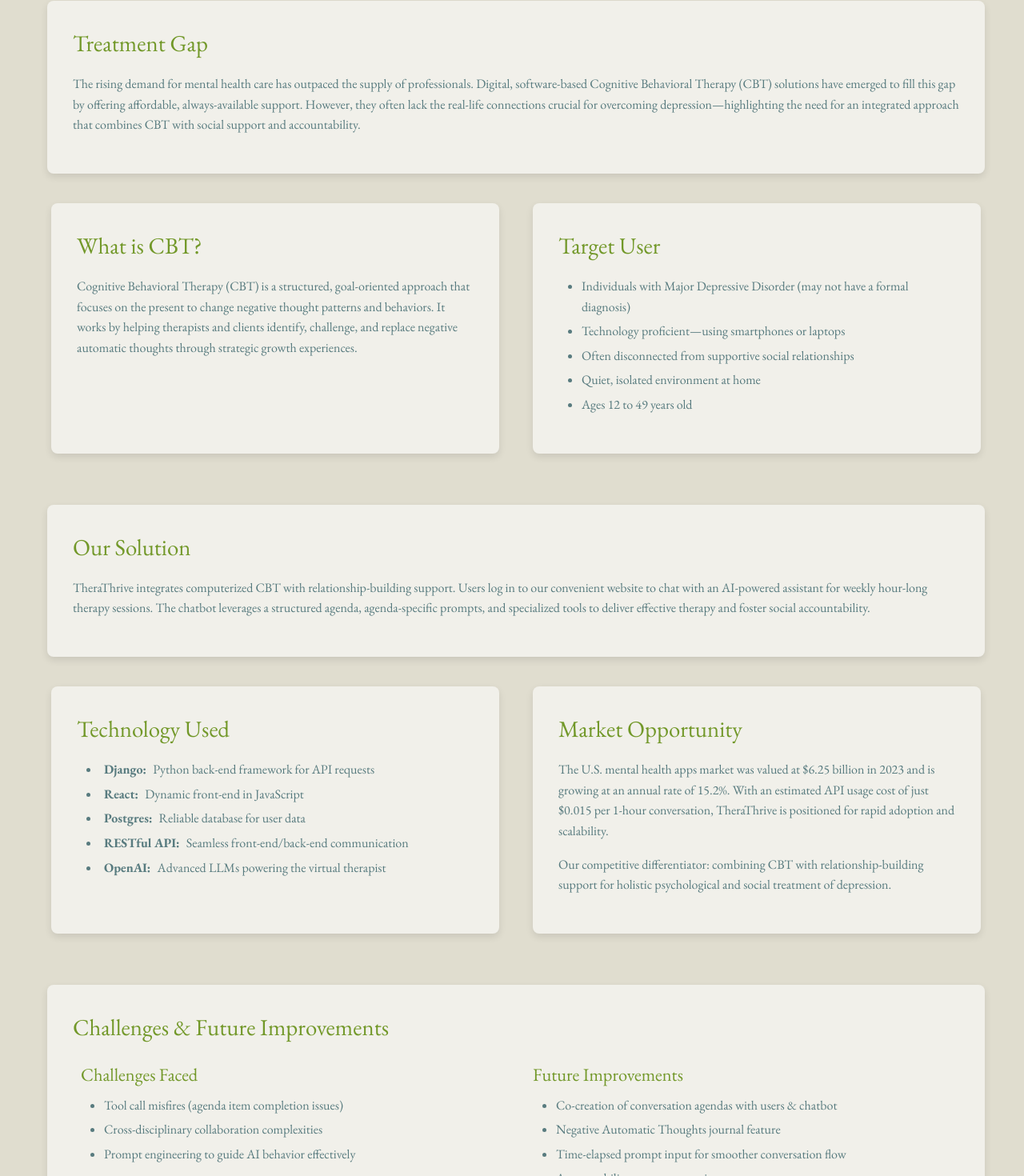
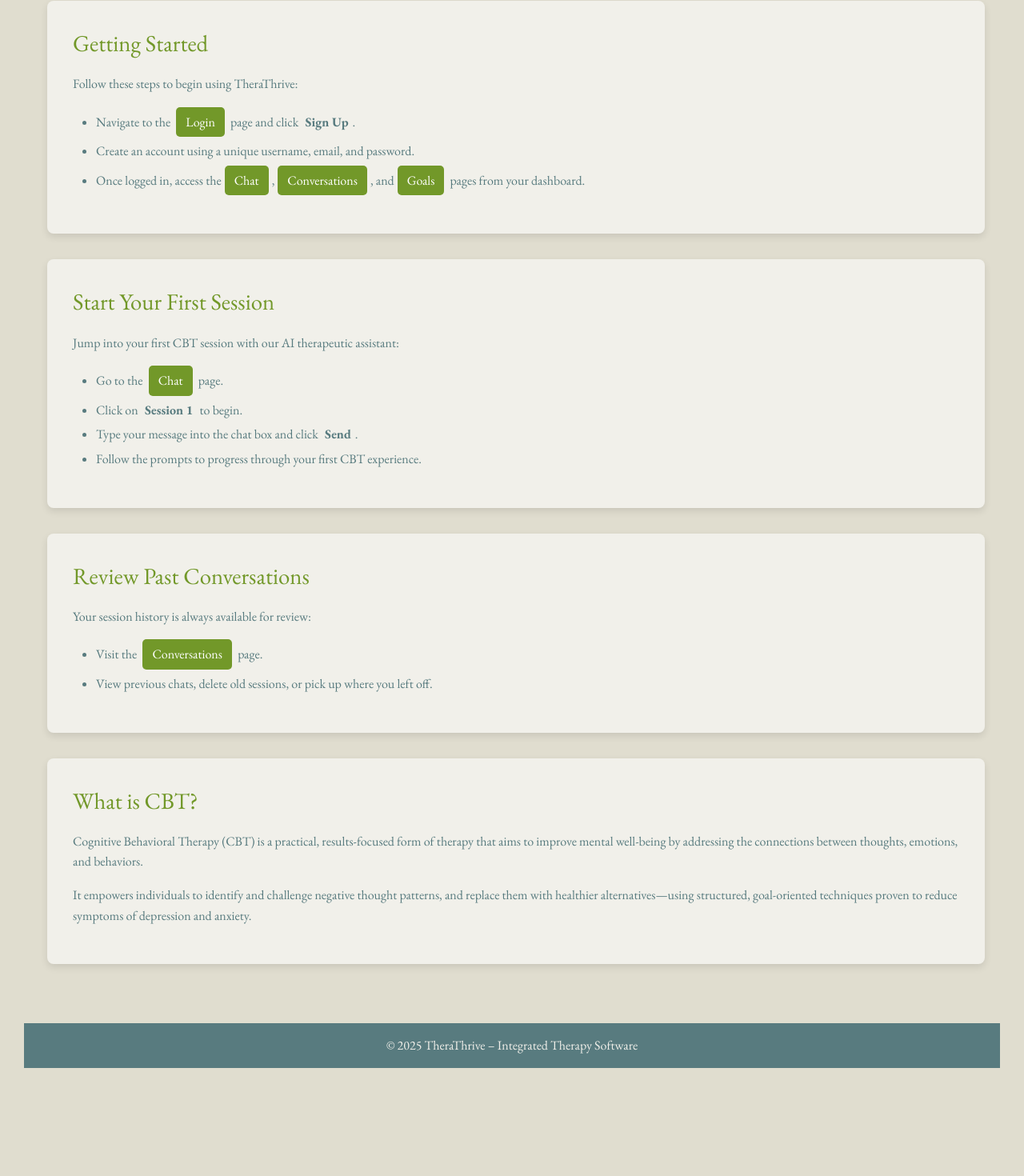
Before and after one commit to thavishkagamage/Integrated-Therapy-Software, a React (Create React App) app in the folder cbt_chatbot/front-end/: page / in a window 1280 px wide. Shown: the part 743-2213 px from the top of the page at 80% size. After the commit the page ends 2109 px from the top, so only its background shows below. Built offline with nearby package versions, Linux system fonts and the light colour scheme.

Commit message:
Home page and meet the team
ui updates

```diff
--- a/cbt_chatbot/front-end/src/components/app/App.css
+++ b/cbt_chatbot/front-end/src/components/app/App.css
@@ -354,3 +354,18 @@
   padding: 1rem;
   font-size: 1rem;
 }
+
+.link-button {
+  display: inline-block;
+  margin: 0 4px;
+  padding: 6px 12px;
+  background-color: var(--highlight-color); /* Use a real color or CSS variable */
+  color: white;
+  text-decoration: none;
+  border-radius: 5px;
+  transition: background-color 0.3s ease;
+}
+
+.link-button:hover {
+  background-color: var(--accent-color);
+}
--- a/cbt_chatbot/front-end/src/components/app/App.js
+++ b/cbt_chatbot/front-end/src/components/app/App.js
@@ -9,7 +9,8 @@
 import Register from '../register/Register';
 import Conversations from '../conversations/Conversations';
 import ConversationDetail from '../conversations/ConversationDetail';
-import Goals from '../goals/Goals';  // Import Goals component
+import Goals from '../goals/Goals';
+import Teams from '../teams/Teams';
 import UserIcon from "../../images/user-icon.png";
 
 function App() {
@@ -58,7 +59,7 @@
             <li className="nav-item"><Link className="nav-link" to="/sessions">Chat</Link></li>
             {isLoggedIn && <li className="nav-item"><Link className="nav-link" to="/conversations">Conversations</Link></li>}
             {isLoggedIn && <li className="nav-item"><Link className="nav-link" to="/goals">Goals</Link></li>}
-              {/* New Goals Link */}
+            {isLoggedIn && <li className="nav-item"><Link className="nav-link" to="/teams">Meet the Team</Link></li>}  {/* <-- Step 3 */}
           </ul>
             <div className="user-state-container">
               {isLoggedIn ? (
@@ -82,14 +83,14 @@
             <Route path="/" element={<Home />} />
             <Route path="/sessions" element={<Sessions />} />
             <Route path="/sessions/chatbot" element={<Chatbot />} />
-              {/* Add these new routes with parameters */}
             <Route path="/sessions/chatbot/:sessionId" element={<Chatbot />} />
             <Route path="/sessions/chatbot/:sessionId/:conversationId" element={<Chatbot />} />
             <Route path="/conversations" element={<Conversations />} />
             <Route path="/conversations/:id" element={<ConversationDetail />} />
             <Route path="/login" element={<Login setIsLoggedIn={setIsLoggedIn} />} />
             <Route path="/register" element={<Register setIsLoggedIn={setIsLoggedIn} />} />
-              <Route path="/goals" element={<Goals />} />  {/* New Goals Route */}
+            <Route path="/goals" element={<Goals />} />
+            <Route path="/teams" element={<Teams />} /> {/* <-- Step 2 */}
           </Routes>
           </main>
           {/* <aside className="right-aside"></aside> */}
--- a/cbt_chatbot/front-end/src/components/home/Home.js
+++ b/cbt_chatbot/front-end/src/components/home/Home.js
@@ -1,5 +1,6 @@
 import React from 'react';
-import '../app/App.css';
+import { Link } from 'react-router-dom';
+import '../app/App.css';  // Make sure this is the correct path to your CSS file
 
 function Home() {
   return (
@@ -48,120 +49,71 @@
         </div>
       </section>
 
-      {/* MAIN CONTENT */}
       <main className="main-sections">
 
-        {/* TREATMENT GAP */}
+        {/* GET STARTED */}
         <section className="card-section">
-          <h2 className="section-title">Treatment Gap</h2>
+          <h2 className="section-title">Getting Started</h2>
           <p className="section-content">
-            The rising demand for mental health care has outpaced the supply of professionals.
-            Digital, software-based Cognitive Behavioral Therapy (CBT) solutions have emerged to fill this gap
-            by offering affordable, always-available support. However, they often lack the real-life connections
-            crucial for overcoming depression—highlighting the need for an integrated approach that combines
-            CBT with social support and accountability.
+            Follow these steps to begin using TheraThrive:
+          </p>
+          <ul className="section-content list">
+            <li>
+              Navigate to the <Link to="/login" className="link-button">Login</Link> page and click <strong>Sign Up</strong>.
+            </li>
+            <li>Create an account using a unique username, email, and password.</li>
+            <li>
+              Once logged in, access the
+              <Link to="/chatbot" className="link-button"> Chat</Link>,
+              <Link to="/conversations" className="link-button"> Conversations</Link>, and
+              <Link to="/goals" className="link-button"> Goals</Link> pages from your dashboard.
+            </li>
+          </ul>
+        </section>
+
+        {/* FIRST SESSION */}
+        <section className="card-section">
+          <h2 className="section-title">Start Your First Session</h2>
+          <p className="section-content">
+            Jump into your first CBT session with our AI therapeutic assistant:
+          </p>
+          <ul className="section-content list">
+            <li>Go to the <Link to="/chatbot" className="link-button">Chat</Link> page.</li>
+            <li>Click on <strong>Session 1</strong> to begin.</li>
+            <li>Type your message into the chat box and click <strong>Send</strong>.</li>
+            <li>Follow the prompts to progress through your first CBT experience.</li>
+          </ul>
+        </section>
+
+        {/* PAST CONVERSATIONS */}
+        <section className="card-section">
+          <h2 className="section-title">Review Past Conversations</h2>
+          <p className="section-content">
+            Your session history is always available for review:
+          </p>
+          <ul className="section-content list">
+            <li>Visit the <Link to="/conversations" className="link-button">Conversations</Link> page.</li>
+            <li>View previous chats, delete old sessions, or pick up where you left off.</li>
+          </ul>
+        </section>
+
+        {/* CBT EXPLAINER */}
+        <section className="card-section">
+          <h2 className="section-title">What is CBT?</h2>
+          <p className="section-content">
+            Cognitive Behavioral Therapy (CBT) is a practical, results-focused form of therapy that aims to improve mental well-being
+            by addressing the connections between thoughts, emotions, and behaviors.
+          </p>
+          <p className="section-content">
+            It empowers individuals to identify and challenge negative thought patterns, and replace them with healthier alternatives—using structured, goal-oriented techniques proven to reduce symptoms of depression and anxiety.
           </p>
         </section>
 
-        {/* WHAT IS CBT? & TARGET USER (Side by Side) */}
-        <div className="card-grid">
-          <section className="card-section">
-            <h2 className="section-title">What is CBT?</h2>
-            <p className="section-content">
-              Cognitive Behavioral Therapy (CBT) is a structured, goal-oriented approach that focuses on the present
-              to change negative thought patterns and behaviors. It works by helping therapists and clients identify,
-              challenge, and replace negative automatic thoughts through strategic growth experiences.
-            </p>
-          </section>
-          <section className="card-section">
-            <h2 className="section-title">Target User</h2>
-            <ul className="section-content list">
-              <li>Individuals with Major Depressive Disorder (may not have a formal diagnosis)</li>
-              <li>Technology proficient—using smartphones or laptops</li>
-              <li>Often disconnected from supportive social relationships</li>
-              <li>Quiet, isolated environment at home</li>
-              <li>Ages 12 to 49 years old</li>
-            </ul>
-          </section>
-        </div>
-
-        {/* OUR SOLUTION */}
-        <section className="card-section">
-          <h2 className="section-title">Our Solution</h2>
-          <p className="section-content">
-            TheraThrive integrates computerized CBT with relationship-building support. Users log in to our
-            convenient website to chat with an AI-powered assistant for weekly hour-long therapy sessions.
-            The chatbot leverages a structured agenda, agenda-specific prompts, and specialized tools to deliver
-            effective therapy and foster social accountability.
-          </p>
-        </section>
-
-        {/* TECHNOLOGY & MARKET OPPORTUNITY (Side by Side) */}
-        <div className="card-grid">
-          <section className="card-section">
-            <h2 className="section-title">Technology Used</h2>
-            <ul className="section-content list">
-              <li><strong>Django:</strong> Python back-end framework for API requests</li>
-              <li><strong>React:</strong> Dynamic front-end in JavaScript</li>
-              <li><strong>Postgres:</strong> Reliable database for user data</li>
-              <li><strong>RESTful API:</strong> Seamless front-end/back-end communication</li>
-              <li><strong>OpenAI:</strong> Advanced LLMs powering the virtual therapist</li>
-            </ul>
-          </section>
-          <section className="card-section">
-            <h2 className="section-title">Market Opportunity</h2>
-            <p className="section-content">
-              The U.S. mental health apps market was valued at $6.25 billion in 2023 and is growing at an annual rate of
-              15.2%. With an estimated API usage cost of just $0.015 per 1-hour conversation, TheraThrive is positioned
-              for rapid adoption and scalability.
-            </p>
-            <p className="section-content">
-              Our competitive differentiator: combining CBT with relationship-building support for holistic psychological
-              and social treatment of depression.
-            </p>
-          </section>
-        </div>
-
-        {/* CHALLENGES & FUTURE IMPROVEMENTS (Side by Side) */}
-        <section className="card-section">
-          <h2 className="section-title">Challenges &amp; Future Improvements</h2>
-          <div className="card-grid">
-            <div>
-              <h3 className="sub-title">Challenges Faced</h3>
-              <ul className="section-content list">
-                <li>Tool call misfires (agenda item completion issues)</li>
-                <li>Cross-disciplinary collaboration complexities</li>
-                <li>Prompt engineering to guide AI behavior effectively</li>
-              </ul>
-            </div>
-            <div>
-              <h3 className="sub-title">Future Improvements</h3>
-              <ul className="section-content list">
-                <li>Co-creation of conversation agendas with users &amp; chatbot</li>
-                <li>Negative Automatic Thoughts journal feature</li>
-                <li>Time-elapsed prompt input for smoother conversation flow</li>
-                <li>Accountability partner messaging</li>
-              </ul>
-            </div>
-          </div>
-        </section>
-
-        {/* TEAM */}
-        <section className="card-section">
-          <h2 className="section-title">Meet the Team</h2>
-          <ul className="section-content list">
-            <li>Alex Gribble (BME)</li>
-            <li>Grant Guernsey (CS)</li>
-            <li>Ricky Roberts (CS)</li>
-            <li>Kyle Woods (EET)</li>
-            <li>Thavishka Gamage (CS)</li>
-          </ul>
-        </section>
       </main>
 
       {/* FOOTER */}
       <footer className="footer">
-        &copy; {new Date().getFullYear()} TheraThrive Integrated Therapy Software
+        &copy; {new Date().getFullYear()} TheraThrive – Integrated Therapy Software
       </footer>
     </div>
   );
--- /dev/null
+++ b/cbt_chatbot/front-end/src/components/teams/Teams.js
@@ -0,0 +1,65 @@
+import React from 'react';
+import '../app/App.css';
+
+function Team() {
+  return (
+    <div className="team-page">
+      {/* HERO SECTION */}
+      <section className="hero-section">
+        <div className="hero-content">
+          <h1 className="hero-title">Meet the TheraThrive Team</h1>
+          <p className="hero-subtitle">
+            A cross-disciplinary group passionate about transforming mental health care through technology and human connection.
+          </p>
+        </div>
+        <div className="hero-image">
+          <img
+            src="/TheraThrive1.png"
+            alt="TheraThrive Logo"
+          />
+        </div>
+        <div className="wave-divider-bottom">
+          <svg
+            viewBox="0 0 1200 120"
+            preserveAspectRatio="none"
+            xmlns="http://www.w3.org/2000/svg"
+          >
+            <path
+              d="M321.39,56.39C236.14,65.49,153,85,68.07,85
+                 c-33.06,0-66.45-3.22-98.07-9.54V120H1200V0
+                 C1126.67,26.51,1032.51,57,927.87,57
+                 C813.5,57,744.44,3,633.74,3
+                 C540.72,3,449.18,47.8,321.39,56.39Z"
+              fill="var(--primary-bg)"
+            />
+          </svg>
+        </div>
+      </section>
+
+      {/* TEAM SECTION */}
+      <main className="main-sections">
+        <section className="card-section">
+          <h2 className="section-title">Our Team</h2>
+          <p className="section-content">
+            TheraThrive is powered by a diverse team of engineers and developers committed to building
+            empathetic, effective mental health solutions through collaboration, creativity, and care.
+          </p>
+          <ul className="section-content list">
+            <li><strong>Alex Gribble (BME):</strong> Biomedical insights and user empathy</li>
+            <li><strong>Grant Guernsey (CS):</strong> Full-stack developer and architecture lead</li>
+            <li><strong>Ricky Roberts (CS):</strong> AI integration and backend systems</li>
+            <li><strong>Kyle Woods (EET):</strong> Hardware integration and support systems</li>
+            <li><strong>Thavishka Gamage (CS):</strong> UI/UX design and frontend development</li>
+          </ul>
+        </section>
+      </main>
+
+      {/* FOOTER */}
+      <footer className="footer">
+        &copy; {new Date().getFullYear()} TheraThrive Integrated Therapy Software
+      </footer>
+    </div>
+  );
+}
+
+export default Team;
```
Lines whose indentation alone changed are shown as unchanged.
